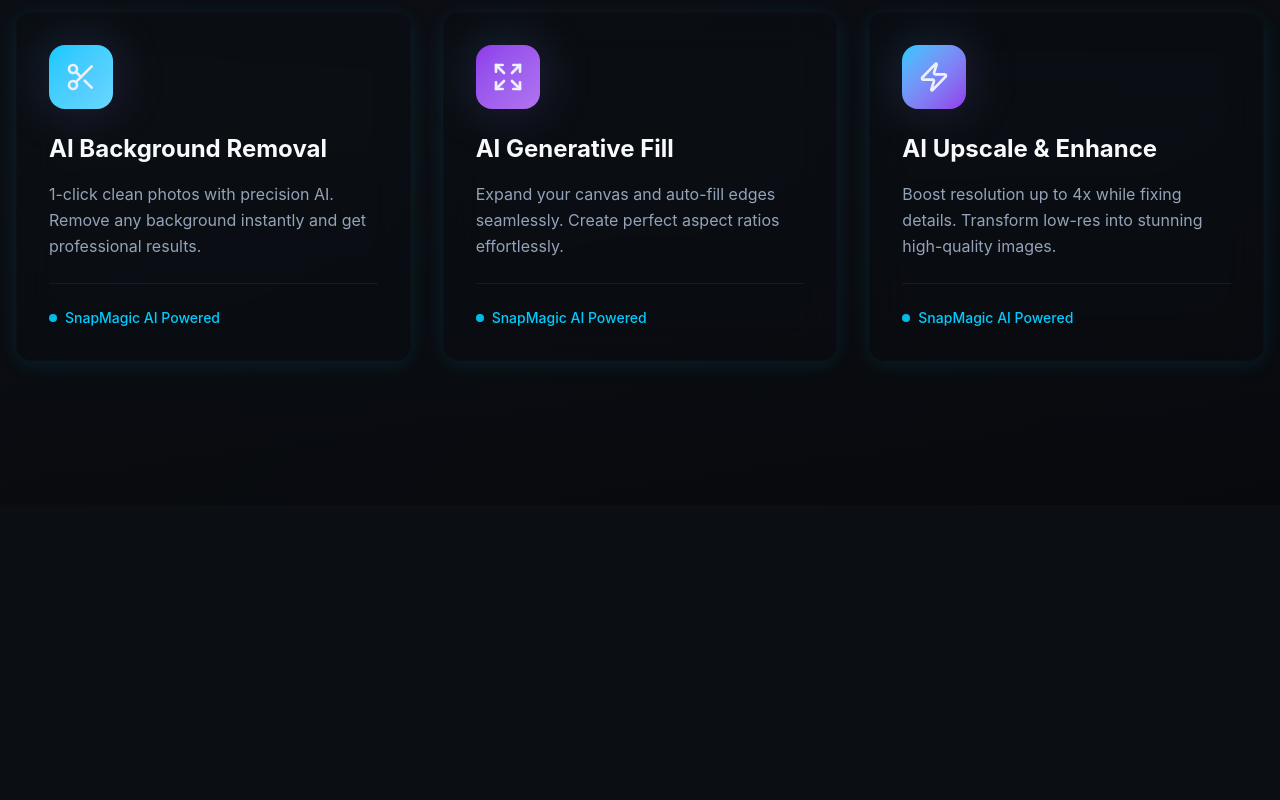
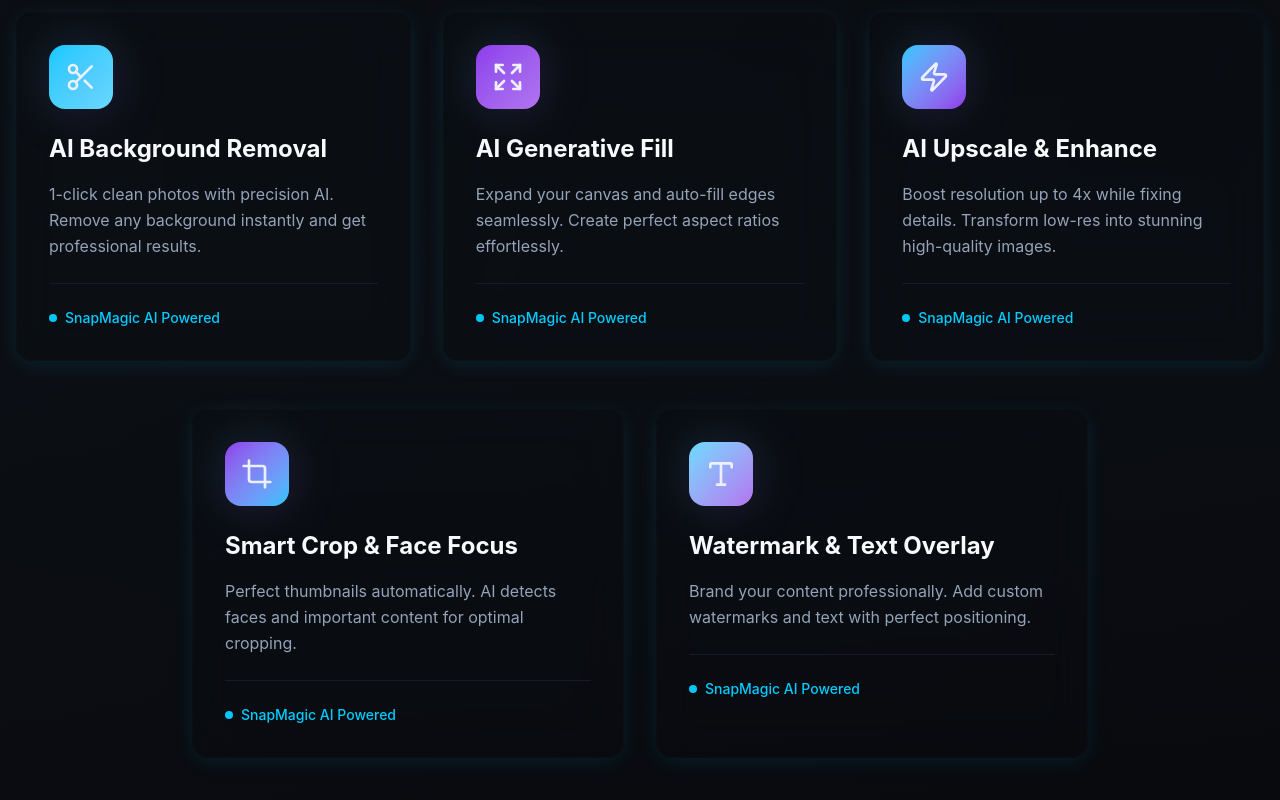
Before and after one commit to theBappy/SnapMagic, a Next.js app: page / in a window 1280 px wide. Shown: the part 1088-1888 px from the top of the page. Before the commit the page ends 1593 px from the top, so only its background shows below. Built offline with nearby package versions, Linux system fonts and the light colour scheme; no server answers.

Commit message:
feature card added

```diff
--- a/src/app/modules/features.tsx
+++ b/src/app/modules/features.tsx
@@ -29,6 +29,15 @@
         <div className="grid lg:grid-cols-3 gap-8 mb-12">
           {features?.slice(0, 3).map((feature, index) => (
             <FeatureCard key={index} feature={feature} index={index} />
+          ))}
+        </div>
+        <div className="grid lg:grid-cols-2 gap-8 max-w-4xl mx-auto">
+          {features.slice(3).map((feature, index) => (
+            <FeatureCard
+              key={feature.title}
+              feature={feature}
+              index={index + 3}
+            />
           ))}
         </div>
       </div>
```
